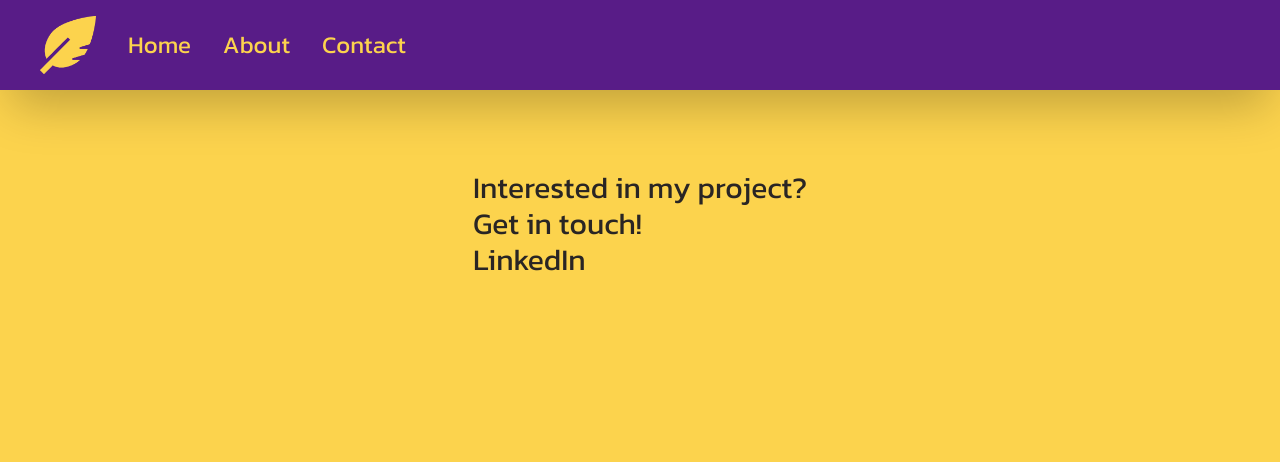
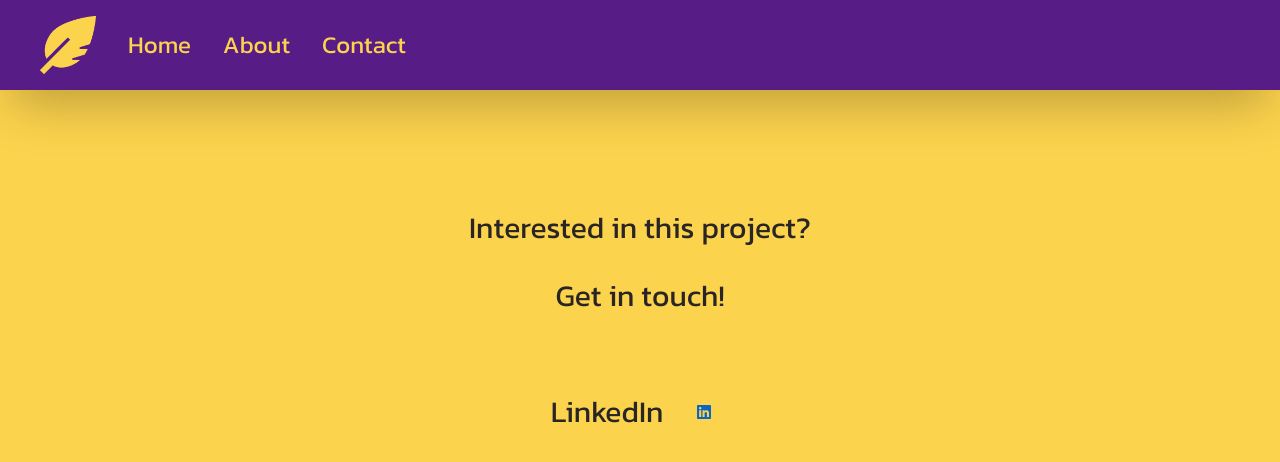
Before and after one commit to gdloparco/K_cover_letter_gen, a Next.js app in the folder frontend/: page /contact in a window 1280 px wide. Shown: the top 462 px of the page. Built offline with nearby package versions, Linux system fonts and the light colour scheme.

Commit message:
LinkedIn link in contact page added

```diff
--- a/frontend/app/contact/page.tsx
+++ b/frontend/app/contact/page.tsx
@@ -1,7 +1,8 @@
 import Navbar from "../../components/Navbar";
 import React from "react";
 import logoYellow from "../../public/feather_yellow.png";
-import Image from 'next/image'
+import { FontAwesomeIcon } from '@fortawesome/react-fontawesome'
+import { faLinkedin } from '@fortawesome/free-brands-svg-icons'
 
 export default function Jdforms() {
   return (
@@ -11,16 +12,26 @@ export default function Jdforms() {
         <main className="flex flex-col items-center justify-center py-10">
           <div className="flex flex-col items-center">
             <div className="md:py-5 lg:py-10">
-              <p className="px-20 lg:px-52 text-center text-xl md:text-2xl lg:text-3xl max-w-max text-stone-800">
-                Interested in my project?
-              </p>
-              <p className="px-20 lg:px-52 text-center text-xl md:text-2xl lg:text-3xl max-w-max text-stone-800">
-                Get in touch!
-              </p>
-              <div>
-                <p className="px-20 lg:px-52 text-center text-xl md:text-2xl lg:text-3xl max-w-max text-stone-800">
+              <div className="flex flex-col items-center justify-center py-10 gap-8">
+                <p className="text-center text-xl md:text-2xl lg:text-3xl max-w-max text-stone-800">
+                  Interested in this project?
+                </p>
+                <p className="text-center text-xl md:text-2xl lg:text-3xl max-w-max text-stone-800">
+                  Get in touch!
+                </p>
+              </div>
+              <div className="flex flex-row items-center justify-center py-10 gap-4">
+                <p className="text-center text-xl md:text-2xl lg:text-3xl max-w-max text-stone-800">
                   LinkedIn
                 </p>
+                <a href="https://www.linkedin.com/in/dom-loparco/">
+                  <FontAwesomeIcon
+                    icon={faLinkedin}
+                    style={{color: "#0a66c2",}}
+                    width={50}
+                    height={50}
+                  />
+                </a>
               </div>
             </div>
           </div>
--- a/frontend/package.json
+++ b/frontend/package.json
@@ -9,6 +9,11 @@
     "lint": "next lint"
   },
   "dependencies": {
+    "@fortawesome/fontawesome-svg-core": "^6.6.0",
+    "@fortawesome/free-brands-svg-icons": "^6.6.0",
+    "@fortawesome/free-regular-svg-icons": "^6.6.0",
+    "@fortawesome/free-solid-svg-icons": "^6.6.0",
+    "@fortawesome/react-fontawesome": "^0.2.2",
     "@heroicons/react": "^2.1.5",
     "@material-tailwind/react": "^2.1.9",
     "frontend": "file:",
```
Also changed, not shown: 1 other file (tests, documents, lock files or other folders).
